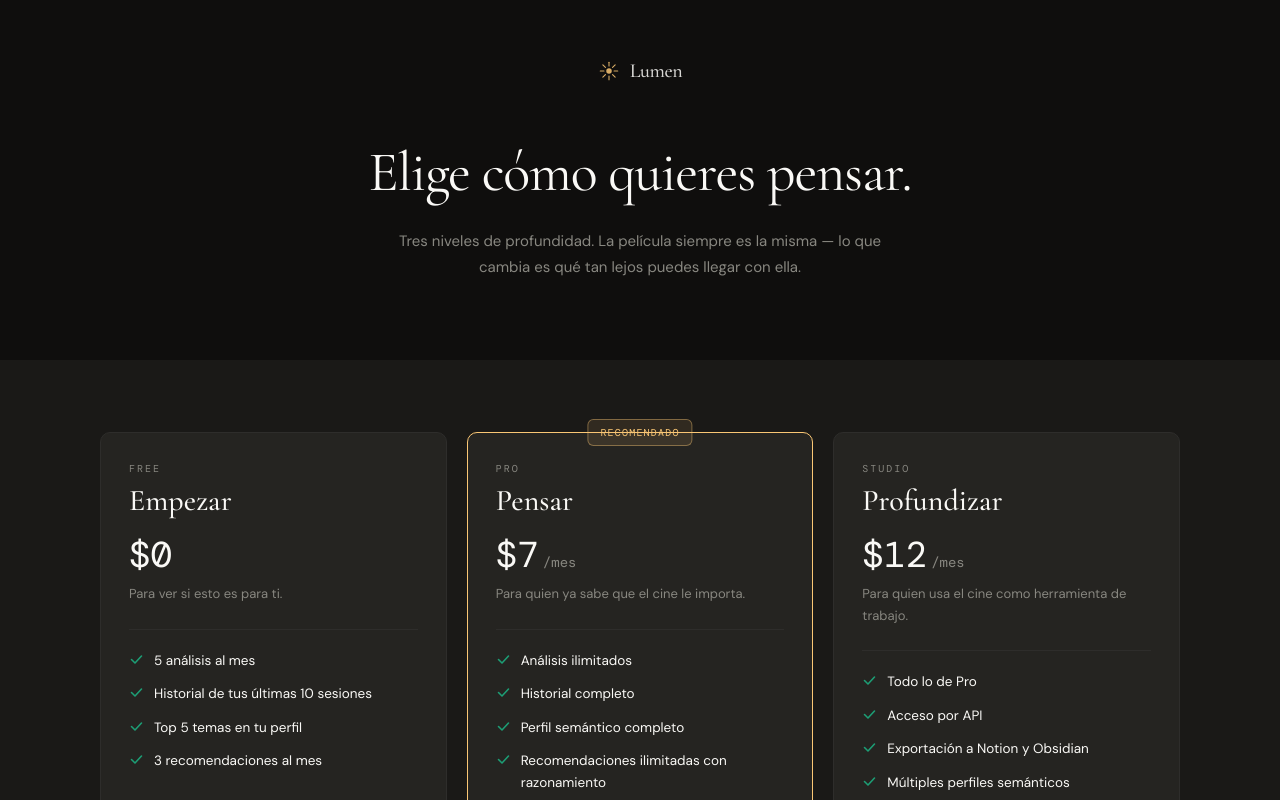
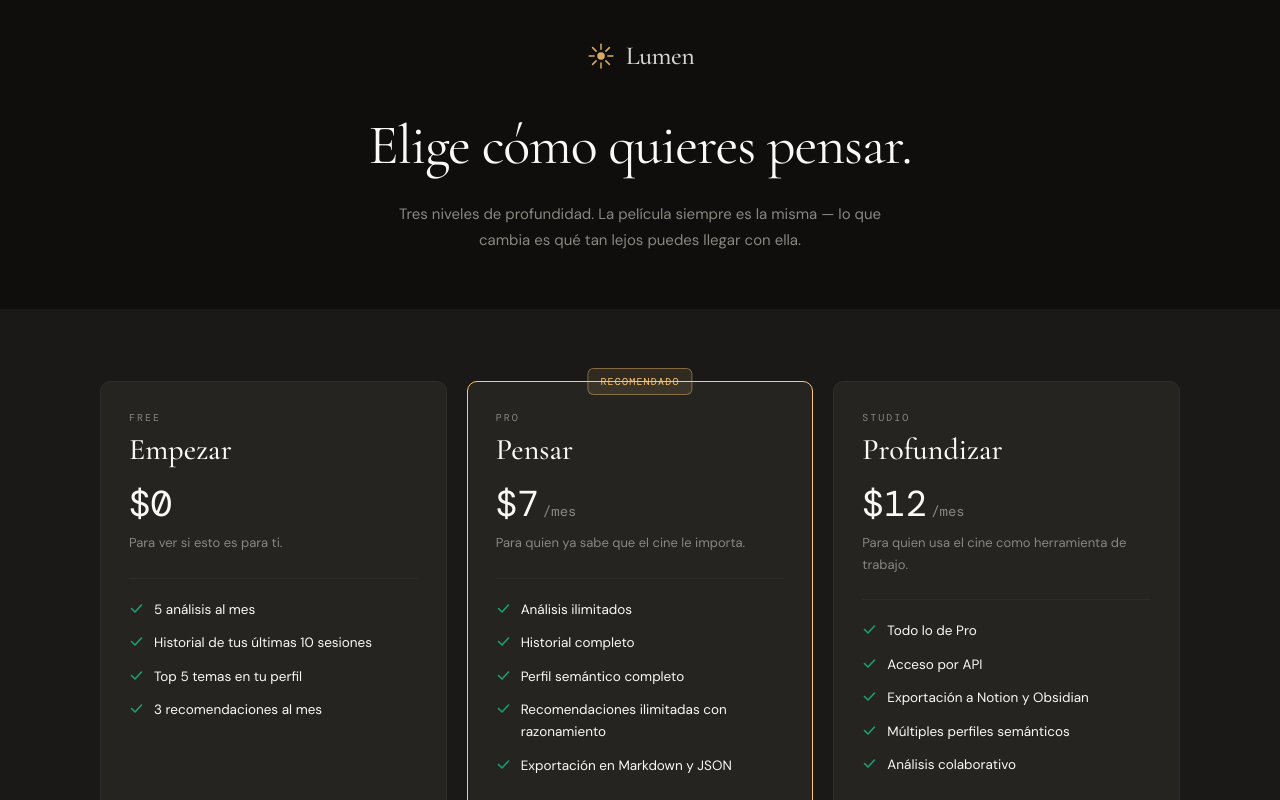
Before and after one commit to Juanes-aa/Lumen, a React (Vite) app in the folder frontend/: page /planes in a window 1280 px wide. Built offline with nearby package versions, Linux system fonts and the light colour scheme; no server answers.

Commit message:
fix(plans): reduce hero height and increase logo size

```diff
--- a/frontend/src/pages/Plans.tsx
+++ b/frontend/src/pages/Plans.tsx
@@ -77,18 +77,18 @@ export default function PlansPage(): React.ReactElement {
     <div style={{ height: '100vh', overflowY: 'auto', background: SALA }}>
 
       {/* ── HERO ──────────────────────────────────────────────────────────── */}
-      <section style={{ background: ABYSS, padding: '56px 24px 80px', textAlign: 'center' }}>
+      <section style={{ background: ABYSS, padding: '36px 24px 56px', textAlign: 'center' }}>
 
         {/* Logo mínimo para orientar al usuario */}
         <Link
           to="/"
           className="inline-flex items-center justify-center gap-2.5 no-underline"
-          style={{ marginBottom: 56, opacity: 0.85 }}
+          style={{ marginBottom: 40, opacity: 0.85 }}
         >
-          <LumenSymbol size={22} />
+          <LumenSymbol size={30} />
           <span
             className="font-serif text-celuloide"
-            style={{ fontSize: 20, fontWeight: 500, letterSpacing: '-0.02em' }}
+            style={{ fontSize: 26, fontWeight: 500, letterSpacing: '-0.02em' }}
           >
             Lumen
           </span>
```
